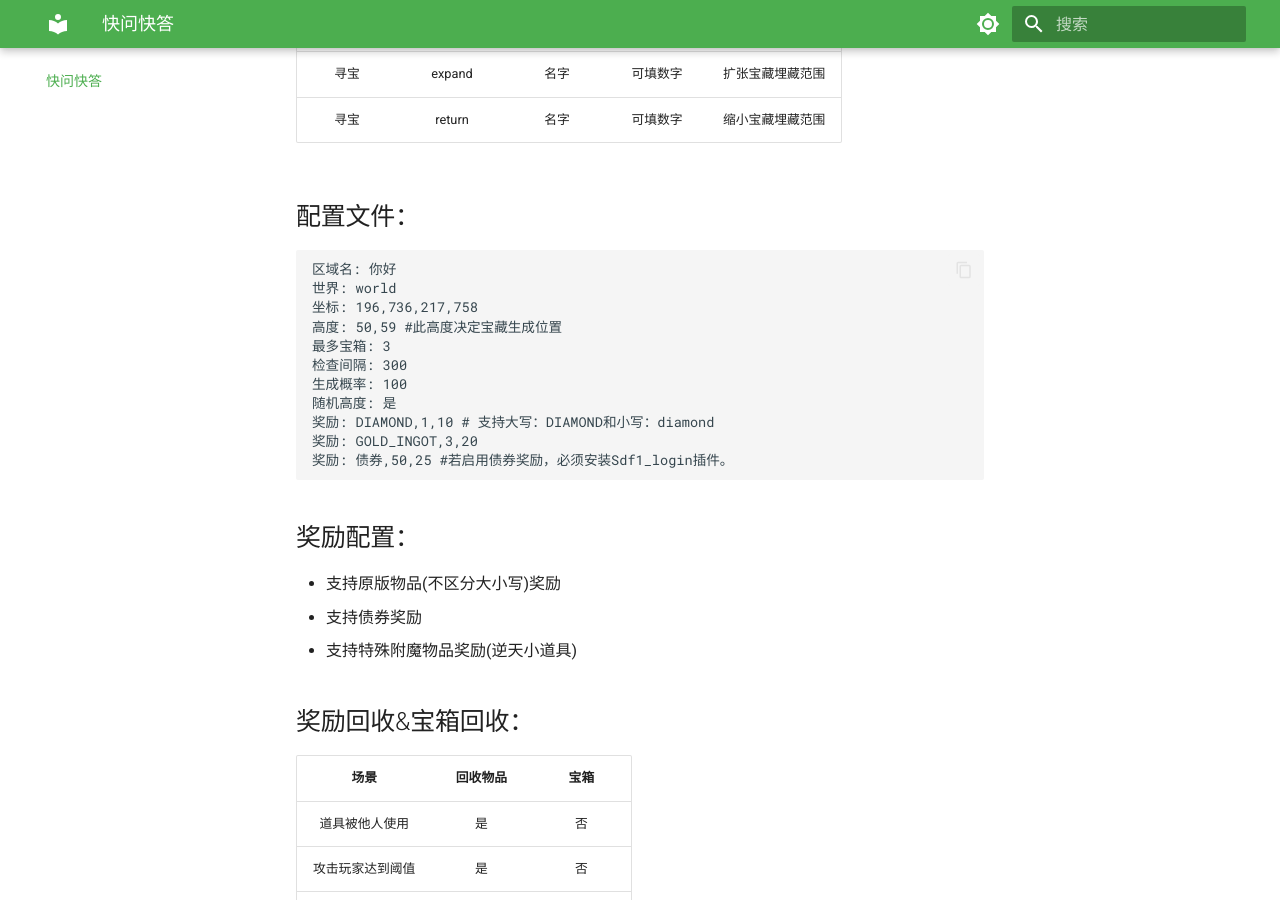
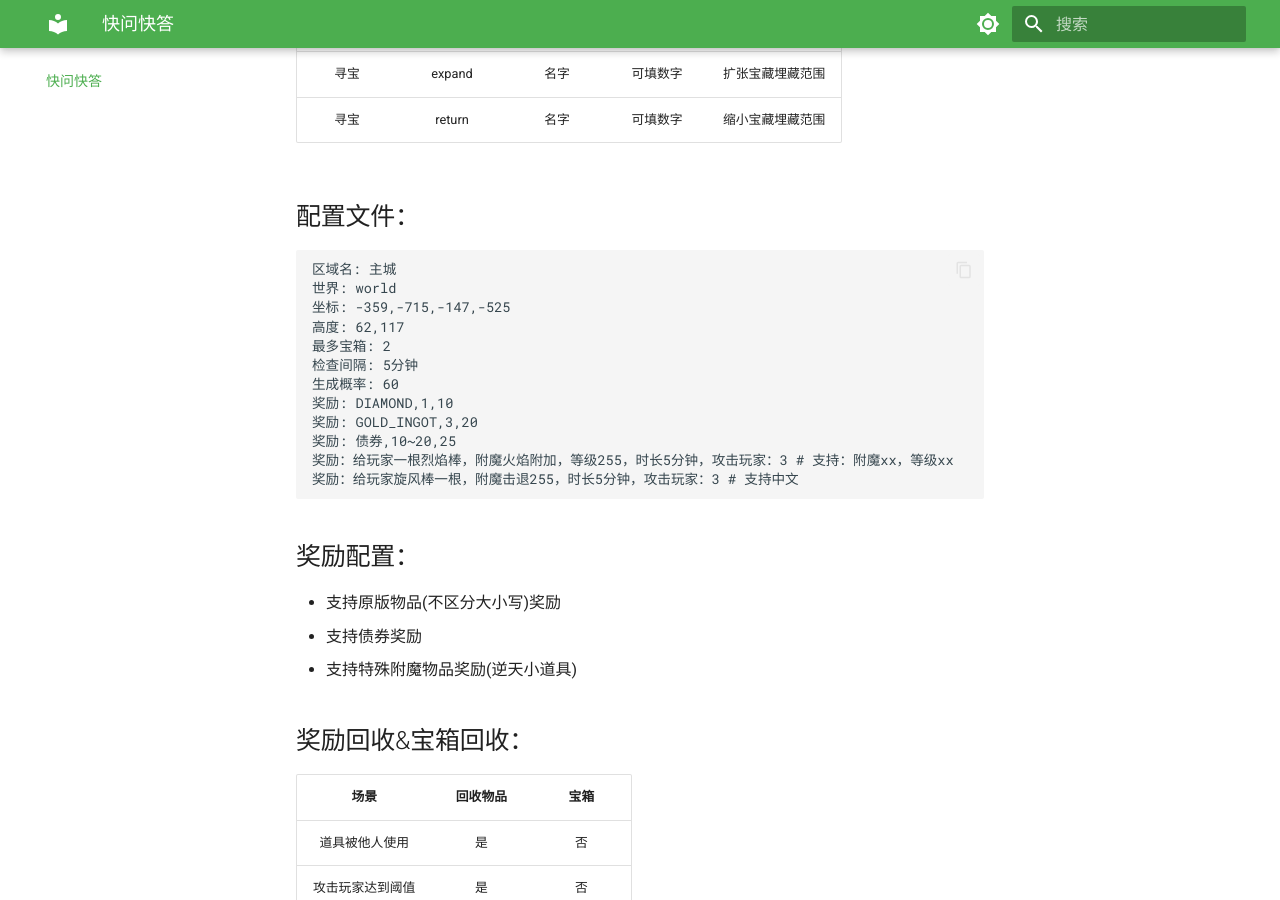
Before and after one commit to ypsdf1/caoyuanwiki, an MkDocs documentation site: the page built from docs/sdf1_game.md, in a window 1280 px wide and 900 px high, scrolled down 3032 px. Built offline with MkDocs 1.6.1 and Material for MkDocs 9.7.7, drawn with Linux system fonts in a browser that asks for light colours.

Commit message:
feat: 更新sdf1_game和sdf1_login文档，新增item1.png截图

````diff
--- a/docs/sdf1_game.md
+++ b/docs/sdf1_game.md
@@ -108,17 +108,18 @@
 
 ## 配置文件：
 ```text
-区域名: 你好
+区域名: 主城
 世界: world
-坐标: 196,736,217,758
-高度: 50,59 #此高度决定宝藏生成位置
-最多宝箱: 3
-检查间隔: 300
-生成概率: 100
-随机高度: 是
-奖励: DIAMOND,1,10 # 支持大写：DIAMOND和小写：diamond
+坐标: -359,-715,-147,-525
+高度: 62,117
+最多宝箱: 2
+检查间隔: 5分钟
+生成概率: 60
+奖励: DIAMOND,1,10
 奖励: GOLD_INGOT,3,20
-奖励: 债券,50,25 #若启用债券奖励，必须安装Sdf1_login插件。
+奖励: 债券,10~20,25
+奖励：给玩家一根烈焰棒，附魔火焰附加，等级255，时长5分钟，攻击玩家：3 # 支持：附魔xx，等级xx
+奖励：给玩家旋风棒一根，附魔击退255，时长5分钟，攻击玩家：3 # 支持中文
 
 ```
 
````
Also changed, not shown: docs/sdf1_login.md (+2 -1 lines), docs/img/item1.png (added).
